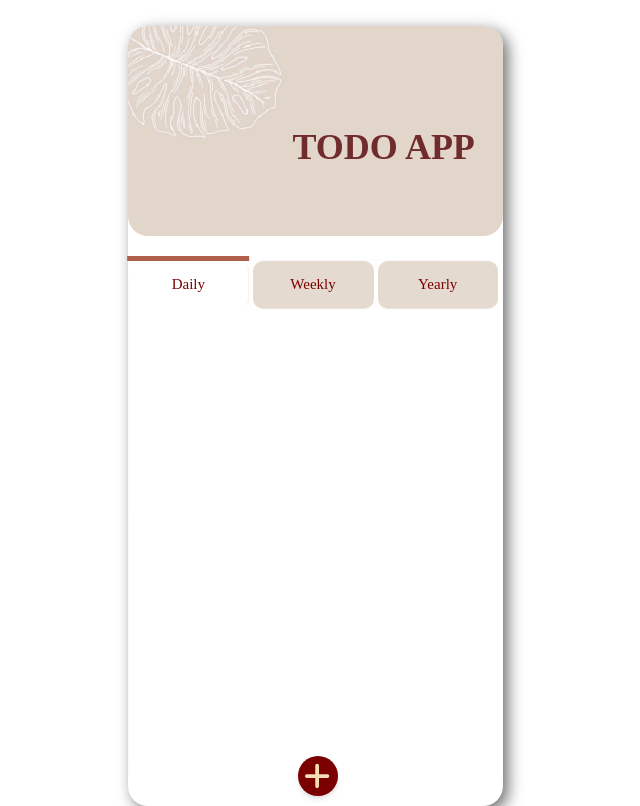
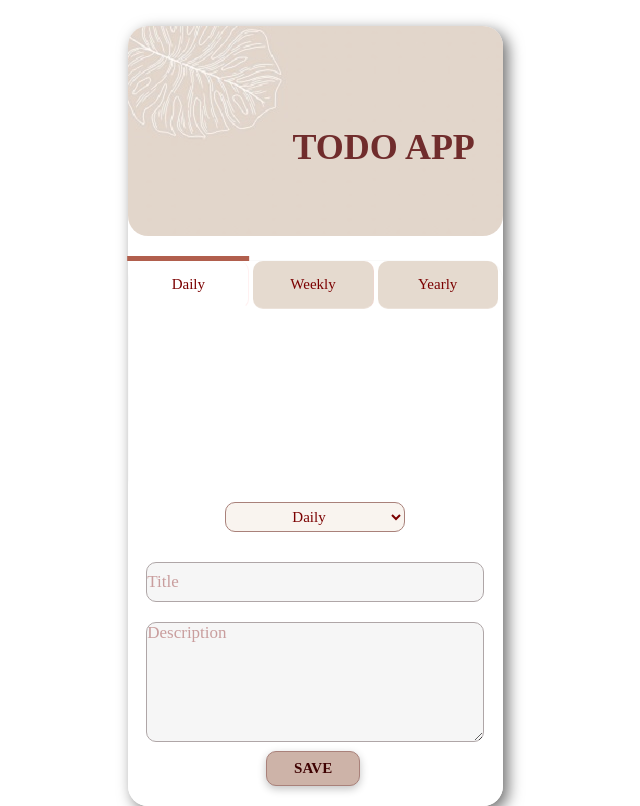
Before and after one commit to Aleynaozc/React-TodoApp2, a React (Create React App) app: page / in a window 1280 px wide. Both pictures are taken after a click on the button 642 px from the left and 775 px from the top of the page. Shown: the whole page, without its empty margins (325-965 px from the left). Built offline with nearby package versions, Linux system fonts and the light colour scheme.

Commit message:
add-value-onChange

```diff
--- a/src/App.js
+++ b/src/App.js
@@ -12,7 +12,7 @@ import { faPlus } from '@fortawesome/free-solid-svg-icons'
 
 
 function App() {
-  const[modelOpen,setModelOpen] = useState(true);
+  const[modalOpen,setModalOpen] = useState(false);
   return (
     <div className="App">
       <div className="container ">
@@ -24,7 +24,7 @@ function App() {
            <Tab />
         </div>
 
-        <button type="button"
+        <button type="button" onClick={() => setModalOpen(true)} //Buttona basıldığında modal açılıyor.
            className="open-modal-btn"
 
           >
@@ -33,7 +33,7 @@ function App() {
 
 
       </div>
-      <TodoModal modalOpen={modelOpen} setModelOpen={setModelOpen}/>
+      <TodoModal modalOpen={modalOpen} setModalOpen={setModalOpen}/>
     </div>
   );
 }
--- a/src/components/TodoModal.js
+++ b/src/components/TodoModal.js
@@ -1,14 +1,27 @@
-import React from 'react'
+import React, { useState } from 'react'
 
- function TodoModal({modelOpen,setModalOpen}) {
+function TodoModal({ modalOpen, setModalOpen }) {
+    const [title, setTitle] = useState('');
+    const [description, setDescription] = useState('');
+    const [status, setStatus] = useState('');
+
+    const handleSubmit=(e)=>{
+        e.preventDefault();
+
+    }
     return (
-      <div>
-      {modelOpen && ( //Eğer modalopen True ise modal göstericek False ise gösterilmicek.
+
+        modalOpen && ( //Eğer modalopen True ise modal göstericek False ise gösterilmicek.
             <div id="todoFormModal" className="modal">
                 <div id="modalBody" className="modal-body">
                     <form>
                         <div className="select">
-        <select  name="todos" className="filter-todo">
+                            <select
+                            name="todos"
+                            className="filter-todo"
+                            value={status}
+                            onChange={(e)=> setStatus(e.target.value)}
+                            >
                                 <option value="daily">Daily</option>
                                 <option value="weekly">Weekly</option>
                                 <option value="yearly">Yearly</option>
@@ -17,16 +30,35 @@ import React from 'react'
                     </form>
                     <form id="todoForm">
                         <input id="id" hidden />
-            <input name="title" type="text" className="form-control input" placeholder="Title" />
-            <textarea name="desc"  type="text" className="form-control textarea" placeholder="Description"></textarea>
-            <button  className="save-btn" type="button">
+                        <input
+                            name="title"
+                            type="text"
+                            className="form-control input"
+                            placeholder="Title"
+                            value={title}
+                            onChange={(e) => setTitle(e.target.value)}
+                        />
+                        <textarea
+                            name="desc"
+                            type="text"
+                            className="form-control textarea"
+                            placeholder="Description"
+                            value={description}
+                            onChange={(e) => setDescription(e.target.value)}
+                        >
+
+                        </textarea>
+                        <button
+                        className="save-btn"
+                        type="button"
+                        onSubmit={(e)=>handleSubmit(e)}>
                             SAVE
                         </button>
                     </form>
                 </div>
             </div>
-)}
-</div>
+        )
+
     )
 }
 export default TodoModal;
```
Lines whose indentation alone changed are shown as unchanged.
